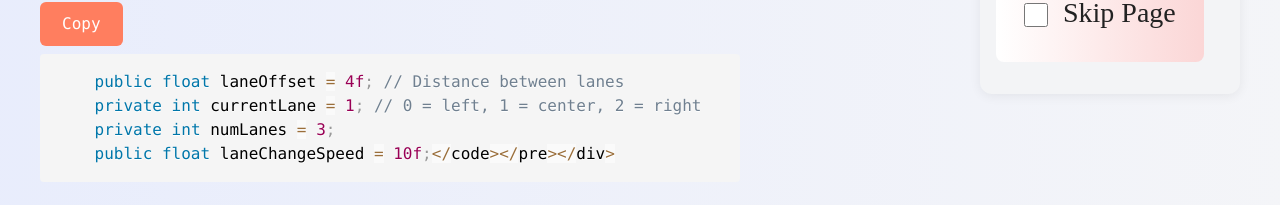
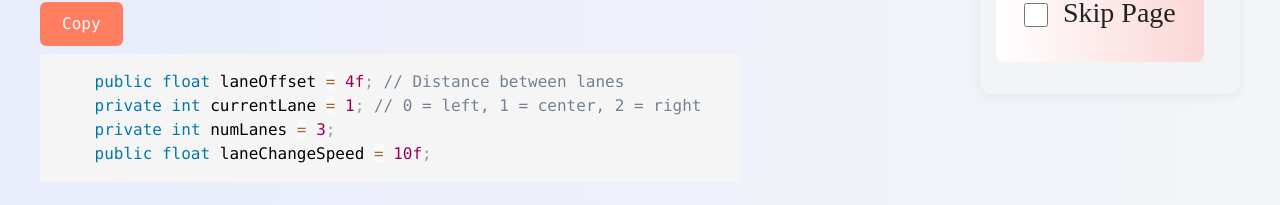
Before and after one commit to coxtrent/gaming-tutorials, a Next.js app: page /endless-runner/lanes in a window 1280 px wide. Shown: the part 804-1009 px from the top of the page. Built offline with nearby package versions, Linux system fonts and the light colour scheme.

Commit message:
fixed leftover tags in copy-paste code in lanes tutorial

```diff
--- a/src/app/endless-runner/lanes/page.tsx
+++ b/src/app/endless-runner/lanes/page.tsx
@@ -10,7 +10,7 @@
      code:`    public float laneOffset = 4f; // Distance between lanes
     private int currentLane = 1; // 0 = left, 1 = center, 2 = right
     private int numLanes = 3;
-    public float laneChangeSpeed = 10f;</code></pre></div>`
+    public float laneChangeSpeed = 10f;`
    },
    {text: "Add this code to the PlayerController script directly under the line with \"void Update()\":",
     code: `       // Keyboard input for lane change (can be replaced with touch/swipe)
```
